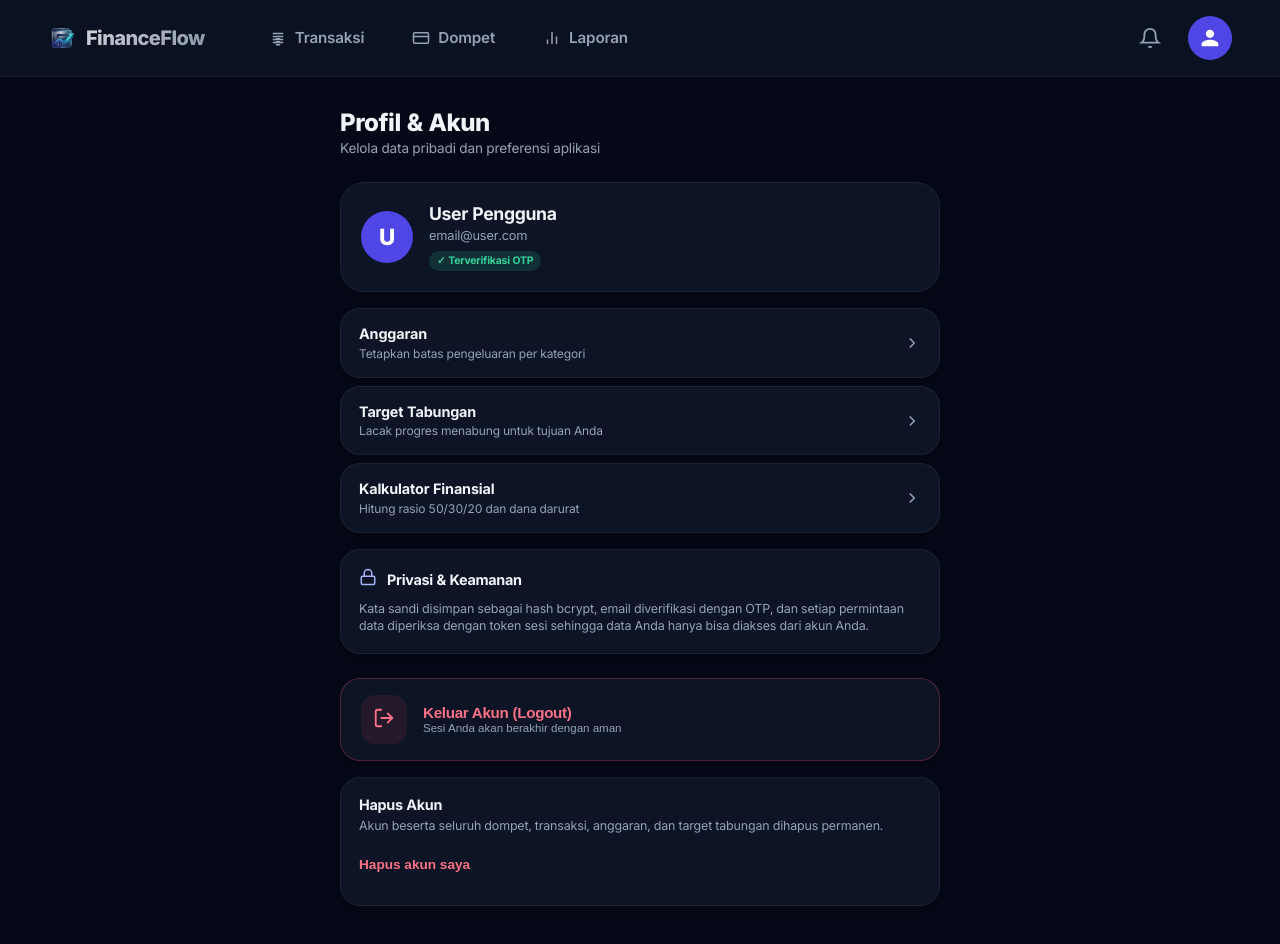
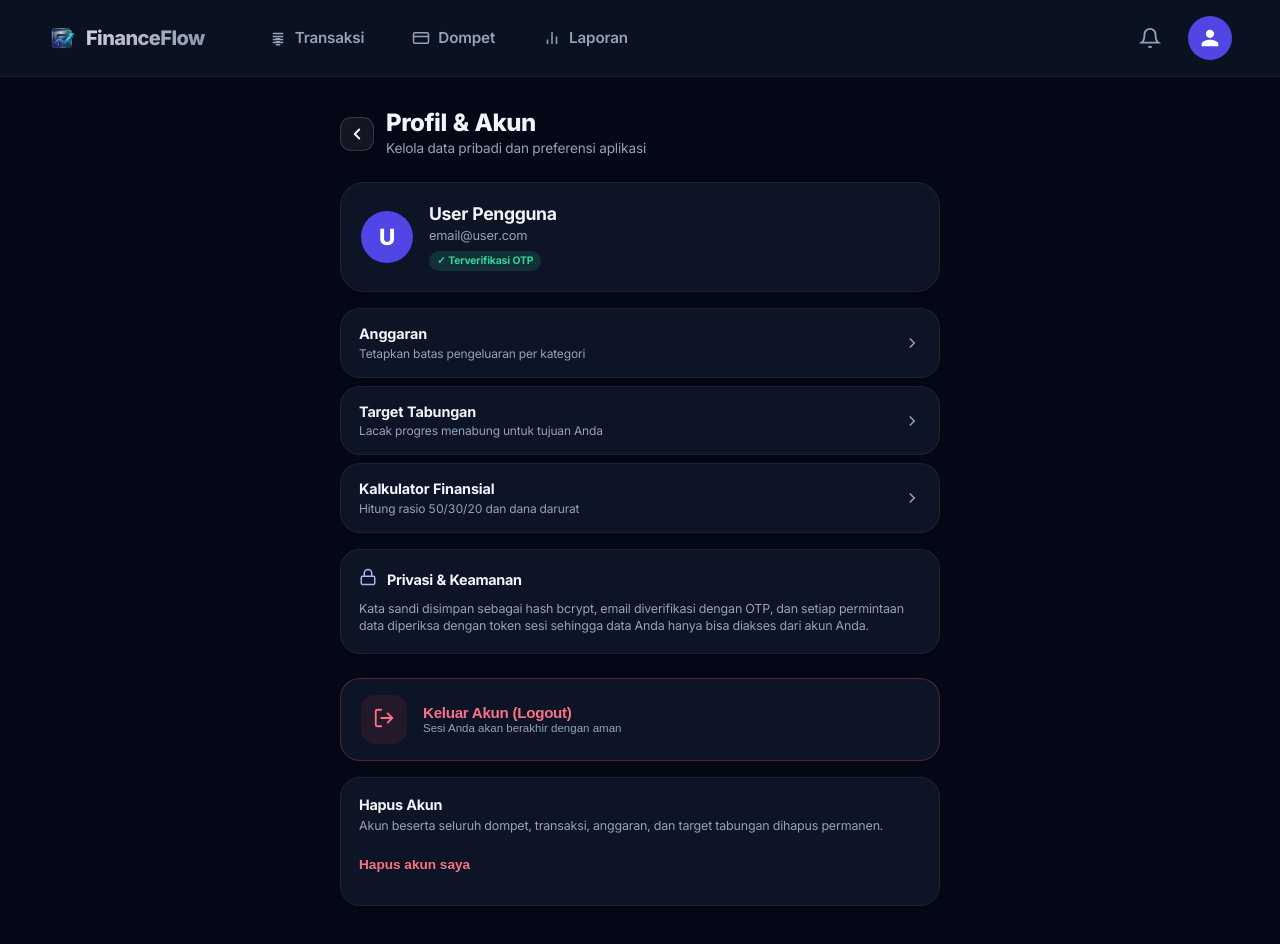
Before and after one commit to umaralf2735/Tabungan, a Next.js app: page /menu in a window 1280 px wide. Shown: the top 944 px of the page. Built offline with nearby package versions, Linux system fonts and the light colour scheme.

Commit message:
feat(nav): tambahkan tombol kembali (<) sesuai riwayat halaman di semua menu

```diff
--- a/src/app/menu/page.tsx
+++ b/src/app/menu/page.tsx
@@ -2,6 +2,7 @@
 import { useEffect, useState } from 'react';
 import { useRouter } from 'next/navigation';
 import { apiFetch, getApiError } from '@/lib/api';
+import BackButton from '@/components/BackButton';
 
 const TOOL_LINKS = [
   { href: '/budgets', title: 'Anggaran', desc: 'Tetapkan batas pengeluaran per kategori' },
@@ -53,9 +54,12 @@ export default function MenuPage() {
 
   return (
     <div className="animate-fade-in" style={{ maxWidth: '600px', margin: '0 auto', width: '100%' }}>
-      <header style={{ marginBottom: '1.5rem' }}>
-        <h2 style={{ fontSize: '1.5rem', fontWeight: 800 }}>Profil & Akun</h2>
-        <p style={{ fontSize: '0.85rem', color: 'var(--color-text-muted)' }}>Kelola data pribadi dan preferensi aplikasi</p>
+      <header style={{ marginBottom: '1.5rem', display: 'flex', alignItems: 'center', gap: '12px' }}>
+        <BackButton />
+        <div>
+          <h2 style={{ fontSize: '1.5rem', fontWeight: 800 }}>Profil & Akun</h2>
+          <p style={{ fontSize: '0.85rem', color: 'var(--color-text-muted)' }}>Kelola data pribadi dan preferensi aplikasi</p>
+        </div>
       </header>
 
       <div style={{ display: 'flex', flexDirection: 'column', gap: '1rem' }}>
--- a/src/components/AppNav.tsx
+++ b/src/components/AppNav.tsx
@@ -2,6 +2,7 @@
 import { usePathname } from 'next/navigation';
 import { ReactNode } from 'react';
 import NotificationBell from '@/components/NotificationBell';
+import { useTrackNavigation } from '@/components/BackButton';
 
 const NAV_ITEMS: { href: string; label: string; topIcon: ReactNode; bottomIcon: ReactNode }[] = [
   {
@@ -28,6 +29,7 @@ const ACCOUNT_ICON = <><path d="M20 21v-2a4 4 0 0 0-4-4H8a4 4 0 0 0-4 4v2"></pat
 
 export function TopNav() {
   const pathname = usePathname();
+  useTrackNavigation();
   const isHome = pathname === '/';
 
   return (
--- /dev/null
+++ b/src/components/BackButton.tsx
@@ -0,0 +1,144 @@
+'use client';
+import { useEffect, useState } from 'react';
+import { usePathname, useRouter } from 'next/navigation';
+
+const STACK_KEY = 'ff_nav_history_stack';
+
+const PAGE_LABELS: Record<string, string> = {
+  '/': 'Home',
+  '/transactions': 'Transaksi',
+  '/wallets': 'Dompet',
+  '/reports': 'Laporan',
+  '/menu': 'Profil',
+  '/budgets': 'Anggaran',
+  '/goals': 'Target Tabungan',
+  '/calculator': 'Kalkulator',
+};
+
+function getStack(): string[] {
+  if (typeof window === 'undefined') return ['/'];
+  try {
+    const raw = sessionStorage.getItem(STACK_KEY);
+    if (!raw) return ['/'];
+    const parsed = JSON.parse(raw);
+    return Array.isArray(parsed) && parsed.length > 0 ? parsed : ['/'];
+  } catch {
+    return ['/'];
+  }
+}
+
+function saveStack(stack: string[]) {
+  if (typeof window === 'undefined') return;
+  try {
+    sessionStorage.setItem(STACK_KEY, JSON.stringify(stack.slice(-30)));
+  } catch {
+    // ignore storage errors
+  }
+}
+
+/**
+ * Dipanggil di TopNav agar setiap perpindahan halaman (termasuk Home '/')
+ * selalu tercatat secara berurutan di riwayat navigasi.
+ */
+export function useTrackNavigation() {
+  const pathname = usePathname();
+
+  useEffect(() => {
+    if (!pathname || pathname.startsWith('/auth')) return;
+
+    const stack = getStack();
+    if (stack[stack.length - 1] !== pathname) {
+      stack.push(pathname);
+      saveStack(stack);
+    }
+  }, [pathname]);
+}
+
+export default function BackButton() {
+  const router = useRouter();
+  const pathname = usePathname();
+  const [prevPath, setPrevPath] = useState<string>('/');
+
+  useEffect(() => {
+    if (!pathname) return;
+    const stack = getStack();
+    // Cari halaman terakhir di stack yang berbeda dari halaman saat ini
+    let target = '/';
+    for (let i = stack.length - 1; i >= 0; i--) {
+      if (stack[i] !== pathname && !stack[i].startsWith('/auth')) {
+        target = stack[i];
+        break;
+      }
+    }
+    setPrevPath(target);
+  }, [pathname]);
+
+  // Jangan tampilkan di halaman Home ('/') atau halaman Auth
+  if (!pathname || pathname === '/' || pathname.startsWith('/auth')) {
+    return null;
+  }
+
+  const handleBack = () => {
+    const stack = getStack();
+    // Hapus halaman saat ini dari ujung stack
+    while (stack.length > 0 && stack[stack.length - 1] === pathname) {
+      stack.pop();
+    }
+    const target = stack.length > 0 ? stack[stack.length - 1] : '/';
+    saveStack(stack.length > 0 ? stack : ['/']);
+    router.push(target);
+  };
+
+  const prevLabel = PAGE_LABELS[prevPath] || 'Halaman Sebelumnya';
+
+  return (
+    <button
+      type="button"
+      onClick={handleBack}
+      aria-label={`Kembali ke ${prevLabel}`}
+      title={`Kembali ke ${prevLabel}`}
+      style={{
+        display: 'inline-flex',
+        alignItems: 'center',
+        justifyContent: 'center',
+        width: '34px',
+        height: '34px',
+        minWidth: '34px',
+        minHeight: '34px',
+        borderRadius: '11px',
+        background: 'rgba(255, 255, 255, 0.06)',
+        border: '1px solid rgba(255, 255, 255, 0.14)',
+        color: '#F8FAFC',
+        cursor: 'pointer',
+        padding: 0,
+        flexShrink: 0,
+        boxShadow: '0 2px 8px rgba(0, 0, 0, 0.25)',
+        transition: 'all 0.18s ease',
+      }}
+      onMouseEnter={(e) => {
+        e.currentTarget.style.background = 'rgba(99, 102, 241, 0.2)';
+        e.currentTarget.style.borderColor = 'rgba(99, 102, 241, 0.5)';
+        e.currentTarget.style.transform = 'translateX(-2px)';
+      }}
+      onMouseLeave={(e) => {
+        e.currentTarget.style.background = 'rgba(255, 255, 255, 0.06)';
+        e.currentTarget.style.borderColor = 'rgba(255, 255, 255, 0.14)';
+        e.currentTarget.style.transform = 'translateX(0)';
+      }}
+    >
+      <svg
+        width="18"
+        height="18"
+        viewBox="0 0 24 24"
+        fill="none"
+        stroke="currentColor"
+        strokeWidth="2.5"
+        strokeLinecap="round"
+        strokeLinejoin="round"
+        aria-hidden="true"
+      >
+        <polyline points="15 18 9 12 15 6" />
+      </svg>
+    </button>
+  );
+}
```
Also changed, not shown: src/app/budgets/page.tsx (+7 -3 lines), src/app/calculator/page.tsx (+7 -3 lines), src/app/goals/page.tsx (+7 -3 lines), src/app/reports/page.tsx (+7 -3 lines), src/app/transactions/page.tsx (+7 -3 lines), src/app/wallets/page.tsx (+7 -3 lines).
